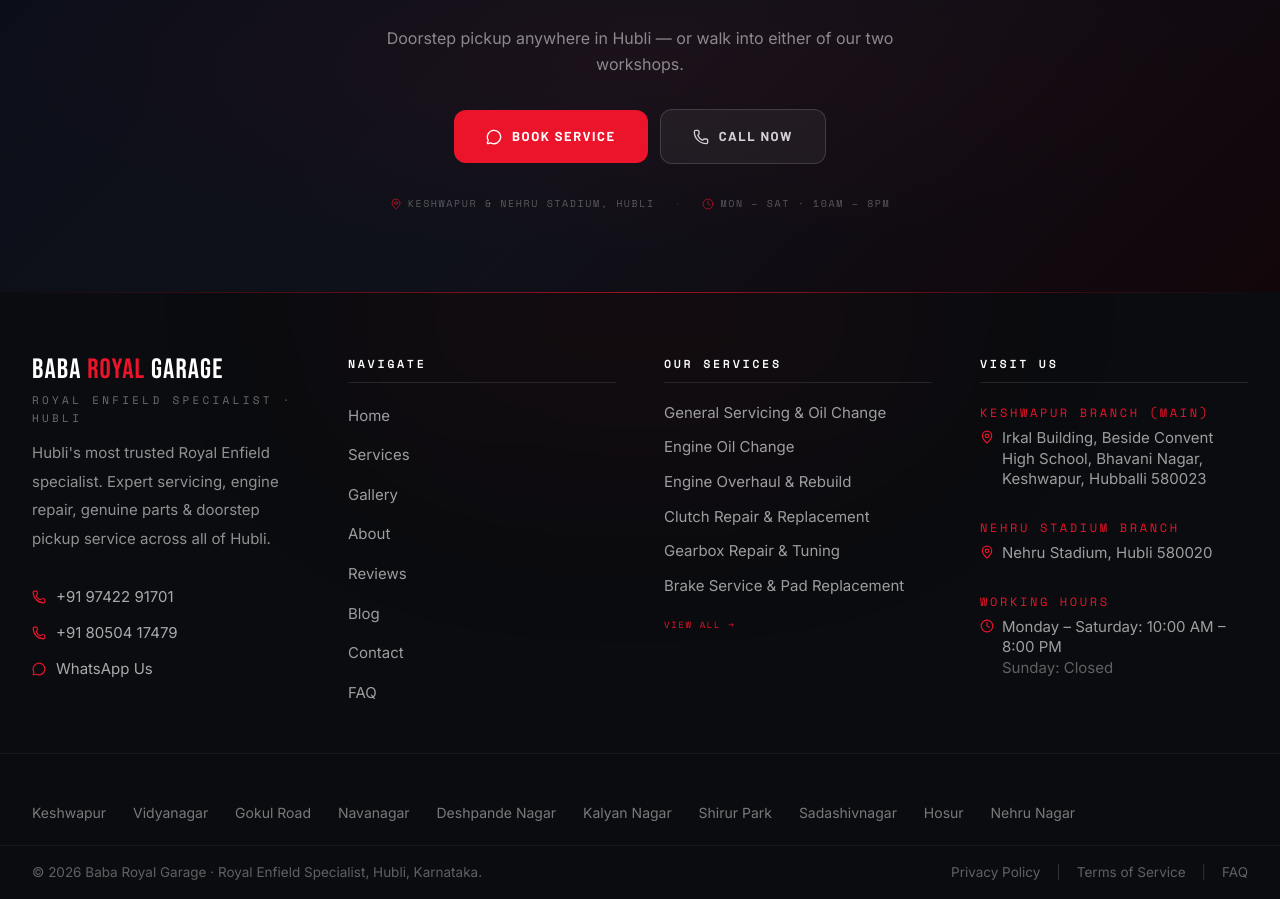
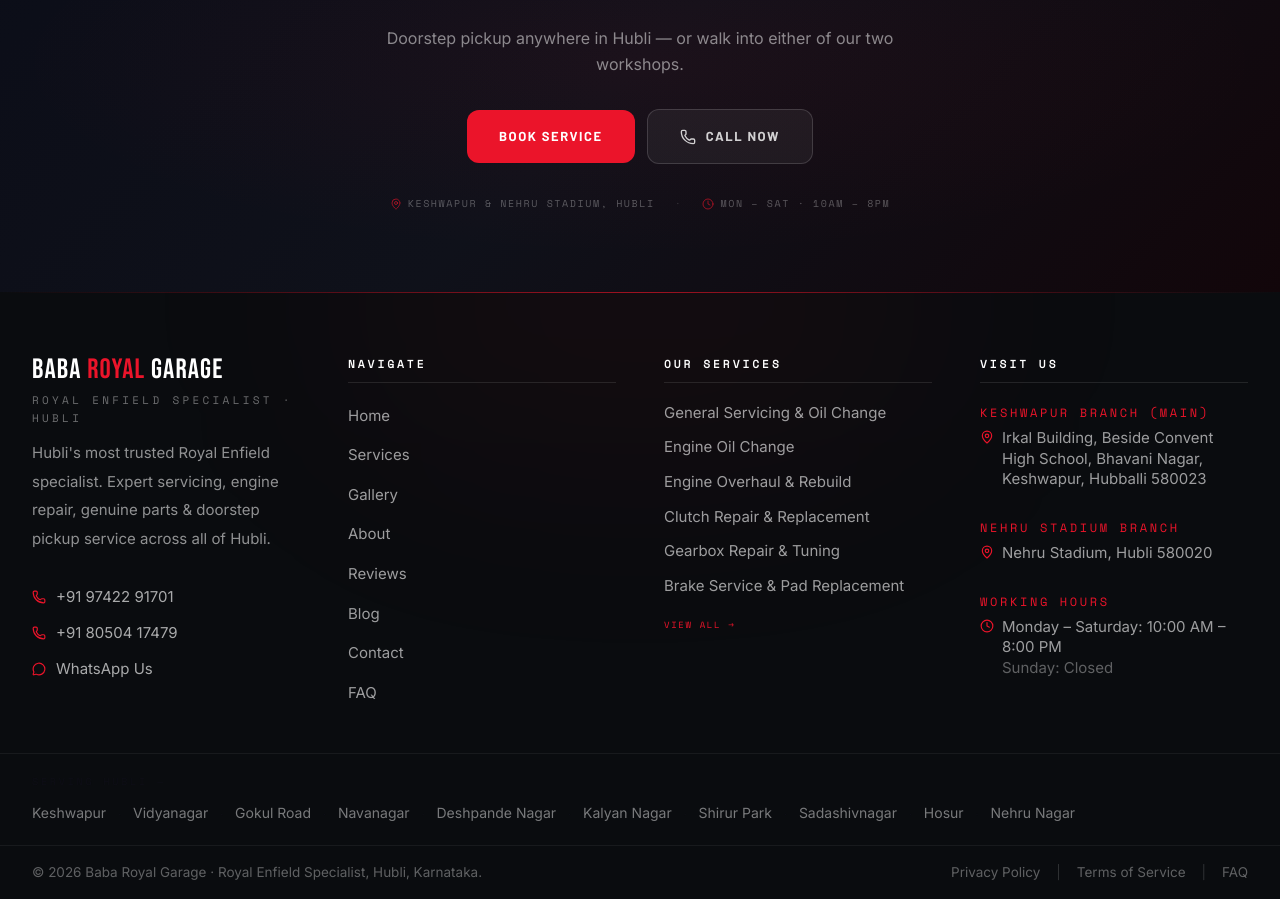
Before and after one commit to nehalnadaf-git/baba-royal-garage, a Next.js app: page /faq in a window 1280 px wide. Shown: the part 3914-4813 px from the top of the page. Built offline with nearby package versions, Linux system fonts and the light colour scheme.

Commit message:
feat: Book Service CTAs open booking modal everywhere (CTA banner + service pages)

```diff
--- a/app/services/[slug]/page.tsx
+++ b/app/services/[slug]/page.tsx
@@ -8,7 +8,7 @@
 import { buildBreadcrumbSchema, buildFaqSchema, buildPageMetadata } from "@/lib/seo";
 import SchemaMarkup from "@/components/shared/SchemaMarkup";
 import ServiceCTABanner from "@/components/sections/ServiceCTABanner";
-
+import BookServiceButton from "@/components/shared/BookServiceButton";
 import RelatedServicesCards from "@/components/sections/RelatedServicesCards";
 import { CheckCircle, ChevronRight, Wrench } from "lucide-react";
 import type { Service } from "@/types";
@@ -115,15 +115,10 @@
 
             {/* CTA buttons */}
             <div className="flex flex-col sm:flex-row justify-center gap-3">
-              <a
-                href={business.whatsappUrl}
-                target="_blank"
-                rel="noopener noreferrer"
-                className="group relative inline-flex items-center justify-center gap-2 overflow-hidden rounded-xl bg-primary px-8 sm:px-10 py-4 font-heading font-bold text-[13px] sm:text-[14px] uppercase tracking-[0.12em] text-primary-foreground transition-all duration-300 hover:-translate-y-0.5 hover:bg-primary-dark hover:shadow-hover"
-              >
-                <span className="absolute inset-0 bg-gradient-to-r from-transparent via-white/10 to-transparent -translate-x-full group-hover:translate-x-full transition-transform duration-700" />
-                Book This Service
-              </a>
+              <BookServiceButton
+                label="Book This Service"
+                className="inline-flex items-center justify-center gap-2 overflow-hidden rounded-xl bg-primary px-8 sm:px-10 py-4 font-heading font-bold text-[13px] sm:text-[14px] uppercase tracking-[0.12em] text-primary-foreground transition-all duration-300 hover:-translate-y-0.5 hover:bg-primary-dark hover:shadow-hover"
+              />
               <a
                 href={`tel:${business.phone1}`}
                 className="flex items-center justify-center gap-2 glass-dark text-primary-foreground border border-white/20 hover:border-primary/50 px-8 sm:px-10 py-4 rounded-xl font-heading font-bold text-[13px] sm:text-[14px] uppercase tracking-[0.12em] transition-all"
--- a/components/ShutterIntro/ShutterIntro.tsx
+++ b/components/ShutterIntro/ShutterIntro.tsx
@@ -6,14 +6,14 @@
 import { useShutterSound } from "@/components/ShutterIntro/useShutterSound";
 
 // ── Timing ─────────────────────────────────────────────────────────────────
-// 4.8s total — slow cinematic start, exits at full velocity (no deceleration tail)
-const DURATION_S = 4.8;
+// 3.8s total — slow cinematic start, fast exit
+const DURATION_S = 3.8;
 const DURATION_MS = DURATION_S * 1000;
 
-// CSS cubic-bezier: starts VERY slowly (motor resistance), accelerates steadily,
-// and exits at full speed — the shutter does NOT slow down at the top.
-// P1=(0.76,0) → very slow start · P2=(0.36,1) → exits with momentum
-const EASE = `cubic-bezier(0.76, 0, 0.36, 1)`;
+// CSS cubic-bezier: starts slowly (motor resistance), accelerates hard,
+// and exits at full speed — shutter lifts away decisively at the end.
+// P1=(0.72,0) → slow start · P2=(0.55,1) → strong momentum exit
+const EASE = `cubic-bezier(0.72, 0, 0.55, 1)`;
 
 // ── Scroll lock helpers ────────────────────────────────────────────────────
 function setScrollLock(active: boolean) {
--- a/components/sections/ServiceCTABanner.tsx
+++ b/components/sections/ServiceCTABanner.tsx
@@ -1,24 +1,20 @@
 import { business } from "@/lib/business";
-import { MessageCircle, Phone, MapPin, Clock } from "lucide-react";
-import { buildServiceWhatsAppUrl } from "@/lib/whatsapp";
+import { Phone, MapPin, Clock } from "lucide-react";
+import BookServiceButton from "@/components/shared/BookServiceButton";
 
 interface ServiceCTABannerProps {
   /** Override the main heading — default: "Book Your Service Today" */
   heading?: string;
   /** Override the sub-text */
   subtitle?: string;
-  /** Optional service name for WhatsApp pre-fill */
+  /** Optional service name (kept for API compatibility) */
   serviceName?: string;
 }
 
 export default function ServiceCTABanner({
   heading = "Book Your Royal Enfield Service Today",
   subtitle = "Doorstep pickup anywhere in Hubli — or walk into either of our two workshops.",
-  serviceName,
 }: ServiceCTABannerProps) {
-  const waUrl = serviceName
-    ? buildServiceWhatsAppUrl(serviceName)
-    : `https://wa.me/${business.phone1.replace(/\D/g, "")}?text=${encodeURIComponent("Hello Baba Royal Garage, I would like to book a service for my Royal Enfield. Please let me know the available time slots.")}`;
   return (
     <section
       className="relative overflow-hidden py-14 sm:py-20"
@@ -69,16 +65,11 @@
 
         {/* CTA Buttons */}
         <div className="flex flex-col sm:flex-row items-center gap-3 mb-8">
-          <a
-            href={waUrl}
-            target="_blank"
-            rel="noopener noreferrer"
-            className="group relative inline-flex items-center justify-center gap-2.5 overflow-hidden rounded-xl bg-primary px-8 py-4 font-heading font-bold text-[13px] uppercase tracking-[0.12em] text-white transition-all duration-300 hover:-translate-y-1 hover:bg-primary-dark hover:shadow-[0_0_32px_rgba(232,25,42,0.40)]"
-          >
-            <span className="absolute inset-0 bg-gradient-to-r from-transparent via-white/10 to-transparent -translate-x-full group-hover:translate-x-full transition-transform duration-700" />
-            <MessageCircle className="h-4 w-4 shrink-0" />
-            Book Service
-          </a>
+          {/* Book Service — opens the global booking modal (same as Navbar) */}
+          <BookServiceButton
+            label="Book Service"
+            className="inline-flex items-center justify-center gap-2.5 overflow-hidden rounded-xl bg-primary px-8 py-4 font-heading font-bold text-[13px] uppercase tracking-[0.12em] text-white transition-all duration-300 hover:-translate-y-1 hover:bg-primary-dark hover:shadow-[0_0_32px_rgba(232,25,42,0.40)]"
+          />
 
           <a
             href={`tel:${business.phone1}`}
```
